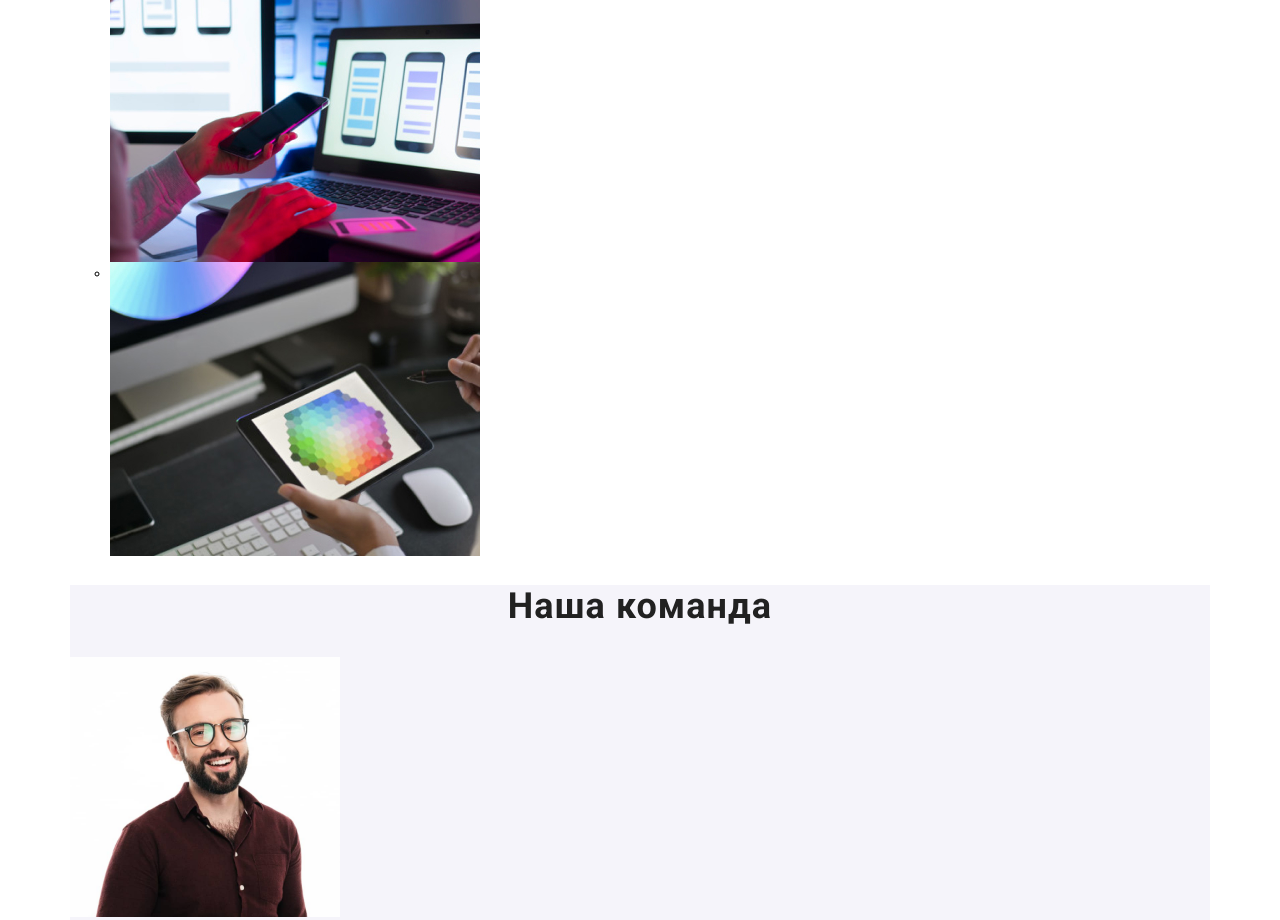
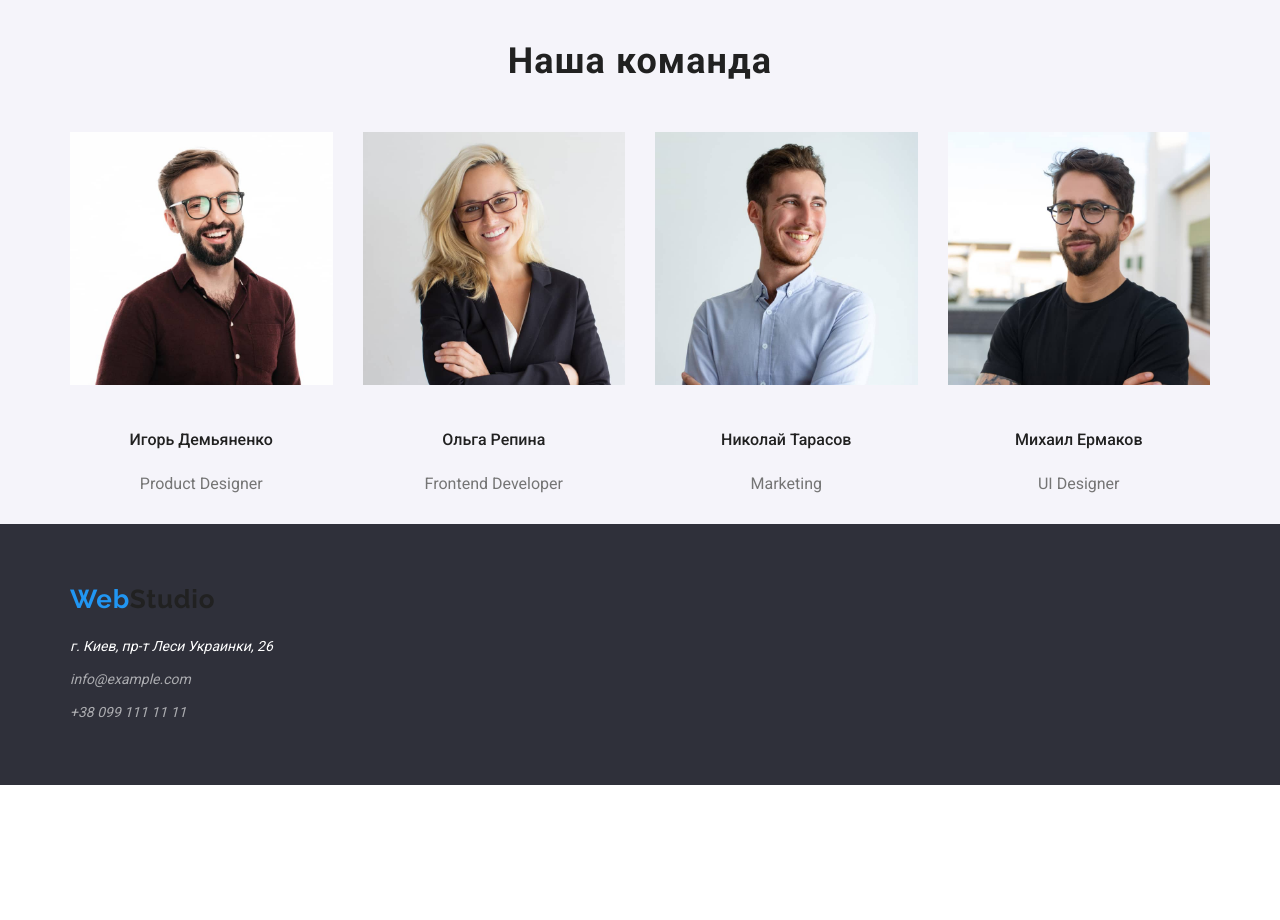
Before and after one commit to shershun/home_work_1, a plain HTML site: page index.html in a window 1280 px wide. Shown: the part 1460-2380 px from the top of the page. After the commit the page ends 2254 px from the top, so only its background shows below. Drawn offline with nearby package versions, Linux system fonts and the light colour scheme.

Commit message:
dz_1
доделал отступы

```diff
--- a/css/stile.css
+++ b/css/stile.css
@@ -39,9 +39,9 @@ body {
   margin: 0 auto;
   padding: 0 15px;
 }
-.logo {
-}
-.nav-link {
+.container_Flex {
+  display: flex;
+  align-items: center;
 }
 .nav-page {
   display: flex;
@@ -124,6 +124,11 @@ body {
   display: block;
   width: 696px;
   height: 120px;
+  margin-top: 200px;
+  margin-bottom: 30px;
+  margin-left: auto;
+  margin-right: auto;
+
   font-weight: 900;
   font-size: 44px;
   line-height: 60px;
@@ -134,8 +139,13 @@ body {
 }
 
 .hiro-button {
+  display: block;
+  margin-bottom: 200px;
+  margin-right: auto;
+  margin-left: auto;
   width: 200px;
   height: 50px;
+
   font-style: normal;
   font-weight: bold;
   font-size: 16px;
@@ -151,6 +161,11 @@ body {
 .section-bg {
   background-color: var(--alt-title-cl);
 }
+.Section-box-tehnic {
+  display: flex;
+  margin-top: 94px;
+  margin-bottom: 94px;
+}
 .aboutus-title {
   font-weight: bold;
   font-size: 14px;
@@ -164,7 +179,14 @@ body {
   line-height: 24px;
   color: var(--alt-text-cl);
 }
+
+/*Чем мы занимаемся*/
+
 .wedoing-title {
+  display: block;
+  margin-bottom: 50px;
+  margin-top: 0px;
+
   weight: 700;
   font-weight: bold;
   font-size: 36px;
@@ -172,11 +194,32 @@ body {
   text-align: center;
   letter-spacing: 0.03em;
 }
+.wedoing-container {
+  display: flex;
+  align-items: center;
+}
+.wedoing-img {
+  width: auto;
+  height: auto;
+  display: flex;
+  margin-right: 30px;
+}
+.wedoing-img:last-child {
+  margin-right: 0px;
+}
 /*Наша команда */
-.team-section {
+
+.team-bk {
+  width: auto;
   background-color: var(--second-bg);
 }
 .team-title {
+  display: block;
+  padding-top: 94px;
+  margin-right: auto;
+  margin-left: auto;
+  margin-bottom: 50px;
+
   font-weight: bold;
   font-size: 36px;
   line-height: 42px;
@@ -184,7 +227,23 @@ body {
   letter-spacing: 0.03em;
   color: var(--title-cl);
 }
+.team-img {
+  display: block;
+  width: 270px;
+  height: auto;
+  margin-right: 30px;
+}
+.team-img:last-child {
+  margin-right: 0px;
+}
+.team-img-flex {
+  display: flex;
+}
+
 .team-name {
+  padding-top: 30px;
+  padding-bottom: 10px;
+
   font-weight: 500;
   font-size: 16px;
   line-height: 1.18;
@@ -192,6 +251,8 @@ body {
   color: var(--main-text-cl);
 }
 .team-prof {
+  display: block;
+  margin-bottom: 30px;
   font-weight: normal;
   font-size: 16px;
   line-height: 1.18;
@@ -199,17 +260,28 @@ body {
   color: var(--alt-text-cl);
 }
 /*Футер*/
-footer {
+
+.Footer-bk {
   background-color: var(--dark-bg);
 }
-footer > p {
+.logo-footer {
+  display: block;
+  padding-top: 60px;
+  padding-bottom: 20px;
 }
 .footer-adres {
+  display: block;
+  margin-top: 0px;
+  margin-bottom: 9px;
   font-size: 14px;
   color: var(--alt-title-cl);
 }
 .footer-link {
   color: rgba(255, 255, 255, 0.6);
 }
-.Section-box {
+.footer-link-margin {
+  margin-bottom: 9px;
 }
+.footer-link-margin:last-child {
+  padding-bottom: 60px;
+}
--- a/index.html
+++ b/index.html
@@ -18,7 +18,7 @@
 <body class="page">
     <header>
         <!--Навигация-->
-        <div class="container ">
+        <div class="container container_Flex ">
             <nav class="nav-page nav-container">
                 <a href="index.html" class="logo link"><span class="logo-web">Web</span>Studio</a>
                 <ul class="site-nav list">
@@ -40,14 +40,14 @@
         <!--Герой-->
         <div class="hiro-bk ">
             <section class=" container">
-                <h1 class="hiro-title">Эффективные решения для вашего бизнеса</h2>
+                <h1 class="hiro-title">Эффективные решения для вашего бизнеса</h1>
                 <button class="hiro-button">Заказать услугу</button>
             </section>
         </div>
         <!--Наши технологии-->
         <div class="container">
             <section class="section-bg">
-                <ul class="list">
+                <ul class="list Section-box-tehnic">
                     <li>
                         <h3 class="aboutus-title">Внимание к деталям</h3>
                         <p class="aboutus-text text">Идейные соображения, а также начало повседневной работы по
@@ -74,16 +74,15 @@
                     </li>
                 </ul>
         </div>
-        <div class="container">
+        <div class="container  ">
             <h2 class="wedoing-title ">Чем мы занимаемся</h2>
-            <ul class="list">
-                <ul>
-                    <li><img src="./imags/what-are-we-doing/img-1.jpg" width="370" height="294"
+            <ul class="list wedoing-container">
+                <li class="wedoing-img"><img src="./imags/what-are-we-doing/img-1.jpg" width="370" height="294"
                         alt="Работа за планшетом с клавиатурой"></li>
-                    <li><img src="./imags/what-are-we-doing/img-2.jpg" width="370" height="294"
+                <li class="wedoing-img"><img src="./imags/what-are-we-doing/img-2.jpg" width="370" height="294"
                         alt="Работа за ноутбуком">
                 </li>
-                    <li><img src="./imags/what-are-we-doing/img-3.jpg" width="370" height="294"
+                <li class="wedoing-img"><img src="./imags/what-are-we-doing/img-3.jpg" width="370" height="294"
                         alt="Рисование на планшете">
                 </li>
             </ul>
@@ -92,23 +91,27 @@
         </ul>
         </section>
         <!--Наша команда-->
-        <div class="container">
-            <section class="team-section">
+        <div class="team-bk">
+            <section class="team-section container">
                 <h2 class="team-title ">Наша команда</h2>
-                <ul class="list">
-                    <li><img src="./imags/our-team/img-1.jpg" width="270" height="260" alt="Михаил Ермаков">
+                <ul class="list team-img-flex">
+                    <li class="team-img"><img src="./imags/our-team/img-1.jpg" width="270" height="260"
+                            alt="Михаил Ермаков">
                         <h3 class="team-name">Игорь Демьяненко</h3>
                         <p class="team-prof">Product Designer</p>
                     </li>
-                    <li><img src="./imags/our-team/img-2.jpg" width="270" height="260" alt="Ольга Репина">
+                    <li class="team-img"><img src="./imags/our-team/img-2.jpg" width="270" height="260"
+                            alt="Ольга Репина">
                         <h3 class="team-name">Ольга Репина</h3>
                         <p class="team-prof">Frontend Developer</p>
                     </li>
-                    <li><img src="./imags/our-team/img-3.jpg" width="270" height="260" alt="Николай Тарасов">
+                    <li class="team-img"><img src="./imags/our-team/img-3.jpg" width="270" height="260"
+                            alt="Николай Тарасов">
                         <h3 class="team-name">Николай Тарасов</h3>
                         <p class="team-prof">Marketing</p>
                     </li>
-                    <li><img src="./imags/our-team/img-4.jpg" width="270" height="260" alt="Михаил Ермаков">
+                    <li class="team-img"><img src="./imags/our-team/img-4.jpg" width="270" height="260"
+                            alt="Михаил Ермаков">
                         <h3 class="team-name">Михаил Ермаков</h3>
                         <p class="team-prof">UI Designer</p>
                     </li>
@@ -117,14 +120,16 @@
         </div>
     </main>
     <!--Футер-->
-    <div class="container">
-        <footer class="Footer">
-            <a href="index.html" class="logo link"><span class="logo-web ">Web</span>Studio</a>
+    <div class="Footer-bk">
+        <footer class="Footer container ">
+            <a href="index.html" class="logo link logo-footer"><span class="logo-web ">Web</span>Studio</a>
             <address>
                 <p class="footer-adres">г. Киев, пр-т Леси Украинки, 26</p>
                 <ul class="list">
-                    <li><a href="mailto:info@example.com" class="footer-link link">info@example.com</a></li>
-                    <li><a href="tel:+38 099 111 11 11" class="footer-link link">+38 099 111 11 11</a></li>
+                    <li class="footer-link-margin"><a href="mailto:info@example.com"
+                            class="footer-link link">info@example.com</a></li>
+                    <li class="footer-link-margin"><a href="tel:+38 099 111 11 11" class="footer-link link">+38 099 111
+                            11 11</a></li>
                 </ul>
             </address>
         </footer>
```
Lines whose indentation alone changed are shown as unchanged.
